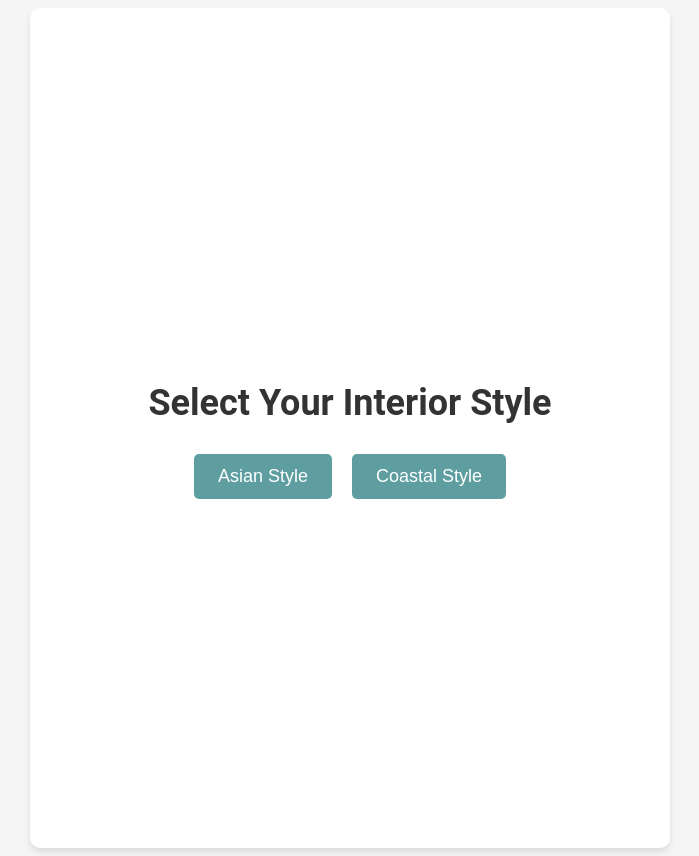
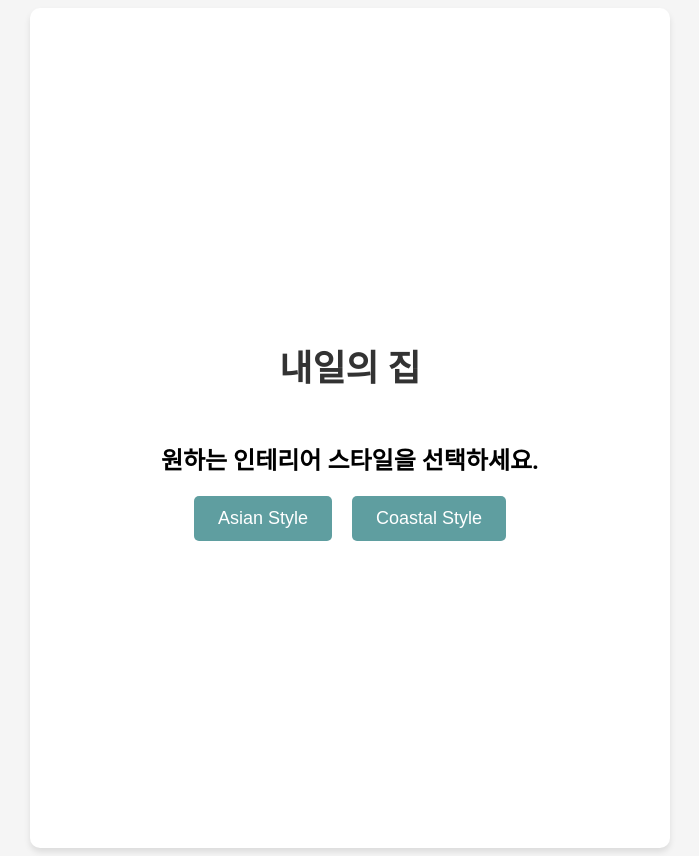
Before and after one commit to yeonzae/ArtificialInterligence1_interior, a Flask app: page / in a window 1280 px wide. Shown: the whole page, without its empty margins (290-989 px from the left). Run offline with Flask 3, Linux system fonts and the light colour scheme; parts of the project's set-up code (start-up, migrations or seed data) failed here and were passed over.

Commit message:
내일의집 추가

```diff
--- a/templates/index.html
+++ b/templates/index.html
@@ -51,7 +51,8 @@
 </head>
 <body>
     <div class="container">
-        <h1>Select Your Interior Style</h1>
+        <h1>내일의 집</h1>
+        <h2>원하는 인테리어 스타일을 선택하세요.</h2>
         <form action="/result" method="post">
             <div class="buttons">
                 <button type="submit" name="style" value="Asian" class="btn">Asian Style</button>
```
